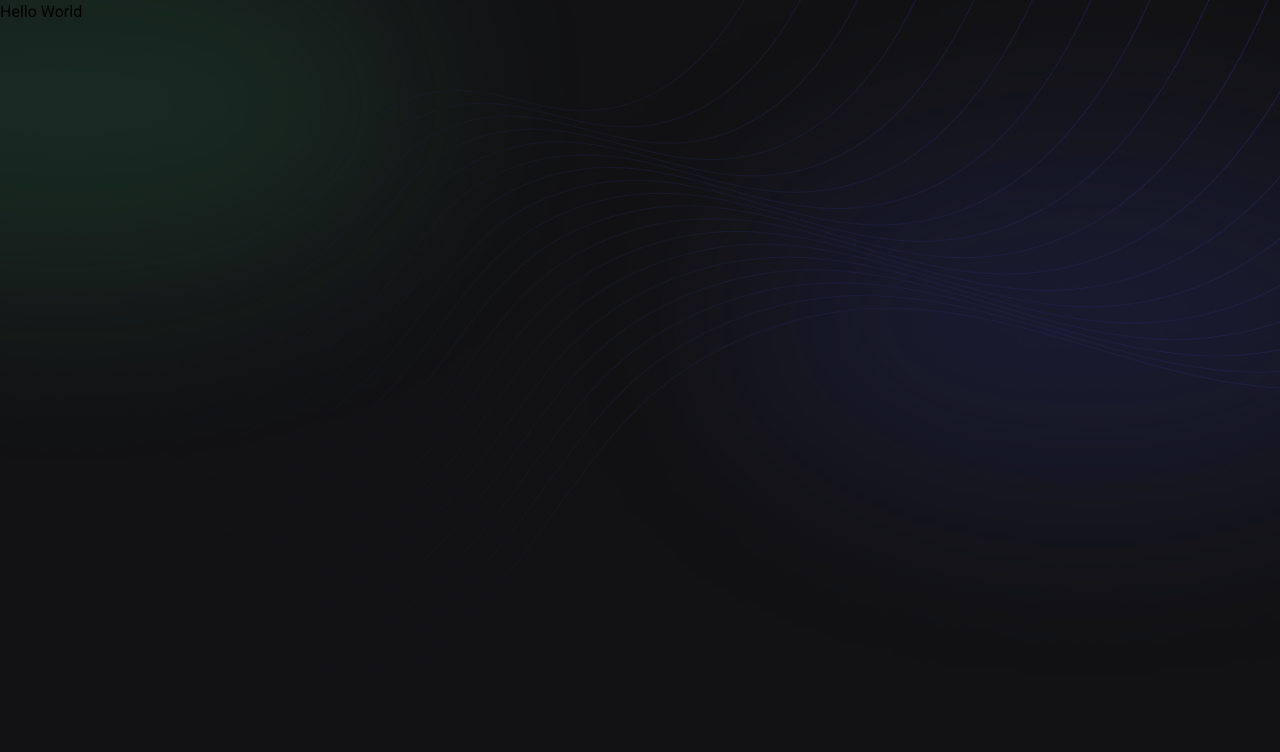
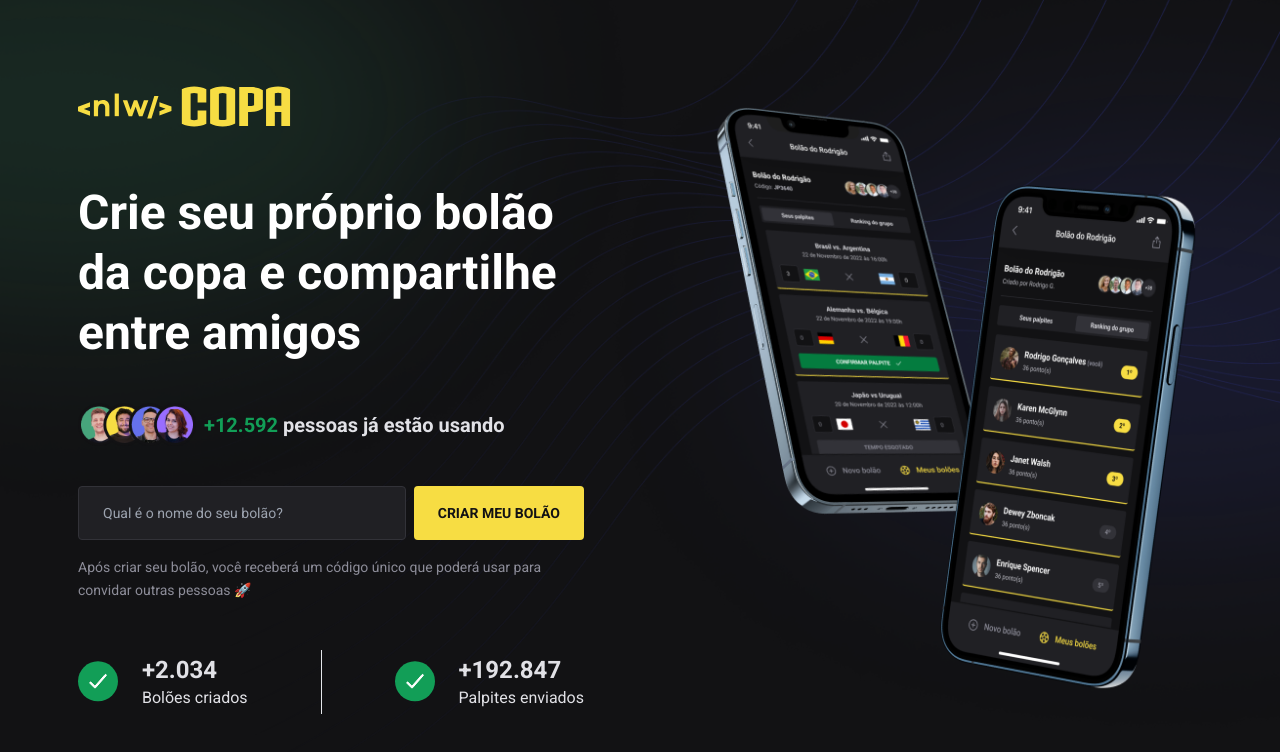
Before and after one commit to Gui-dev/world-cup-frontend, a Next.js app: page / in a window 1280 px wide. Shown: the top 752 px of the page. Built offline with nearby package versions, Linux system fonts and the light colour scheme.

Commit message:
feat: add page Home

```diff
--- a/src/pages/index.tsx
+++ b/src/pages/index.tsx
@@ -1,13 +1,104 @@
 import Head from 'next/head'
+import Image from 'next/image'
+
+import logoImg from './../assets/logo.svg'
+import usersAvatarImg from './../assets/users-avatar-example.png'
+import iconCheckImg from './../assets/icon-check.svg'
+import appPreviewImg from './../assets/app-nlw-copa-preview.png'
+// import { api } from '../services/api'
+
+// type HomeProps = {
+//   count: number
+// }
 
 export default function Home () {
   return (
     <>
       <Head>
-        <link rel="icon" href="/code.png" />
         <title>World Cup Sweepstakes</title>
       </Head>
-      <h1>Hello World</h1>
+      <div className="grid grid-cols-2 gap-28 items-center mx-auto h-screen max-w-[1124px]">
+        <main>
+          <Image
+            src={logoImg}
+            alt="NLW Copa"
+          />
+          <h1 className="text-5xl font-bold text-white leading-tight mt-14">
+            Crie seu próprio bolão da copa e compartilhe entre amigos
+          </h1>
+          <div className="flex items-center gap-2 mt-10">
+            <Image
+              src={usersAvatarImg}
+              alt="Varias fotos, uma do lado da outra"
+              width={118}
+            />
+            <strong className="text-xl text-gray-100">
+              <span className="text-ignite-500">+12.592 </span>
+              pessoas já estão usando
+            </strong>
+          </div>
+
+          <form className="flex gap-2 mt-10">
+            <input
+              type="text"
+              placeholder="Qual é o nome do seu bolão?"
+              className="flex-1 text-sm px-6 py-4 bg-gray-800 border border-gray-600 rounded"
+            />
+            <button
+              type="submit"
+              className="text-sm text-gray-900 font-bold px-6 py-4 bg-yellow-500 rounded hover:bg-yellow-700"
+            >
+              CRIAR MEU BOLÃO
+            </button>
+          </form>
+
+          <p className="text-sm text-gray-300 leading-relaxed mt-4">
+            Após criar seu bolão, você receberá um código único
+            que poderá usar para convidar outras pessoas 🚀
+          </p>
+
+          <div className="flex items-center justify-between text-gray-100 mt-6 pt-6 boder-t border-gray-600">
+            <div className="flex items-center gap-6">
+              <Image
+                src={iconCheckImg}
+                alt="Circulo verde com um v no meio"
+              />
+              <div className="flex flex-col">
+                <span className="text-2xl font-bold">+2.034</span>
+                <span>Bolões criados</span>
+              </div>
+            </div>
+
+            <div className="h-16 w-px bg-gray-200" />
+
+            <div className="flex items-center gap-6">
+              <Image
+                src={iconCheckImg}
+                alt="Circulo verde com um v no meio"
+              />
+              <div className="flex flex-col">
+                <span className="text-2xl font-bold">+192.847</span>
+                <span>Palpites enviados</span>
+              </div>
+            </div>
+          </div>
+        </main>
+        <Image
+          src={appPreviewImg}
+          alt="Dois smartphones exibindo uma prévia de um app da Copa do Mundo"
+          quality={100}
+        />
+      </div>
     </>
   )
 }
+
+// export const getServerSideProps = async () => {
+//   const { data } = await api.get('/pools/count')
+
+//   return {
+//     props: {
+//       count: data.count
+//     }
+//   }
+// }
```
